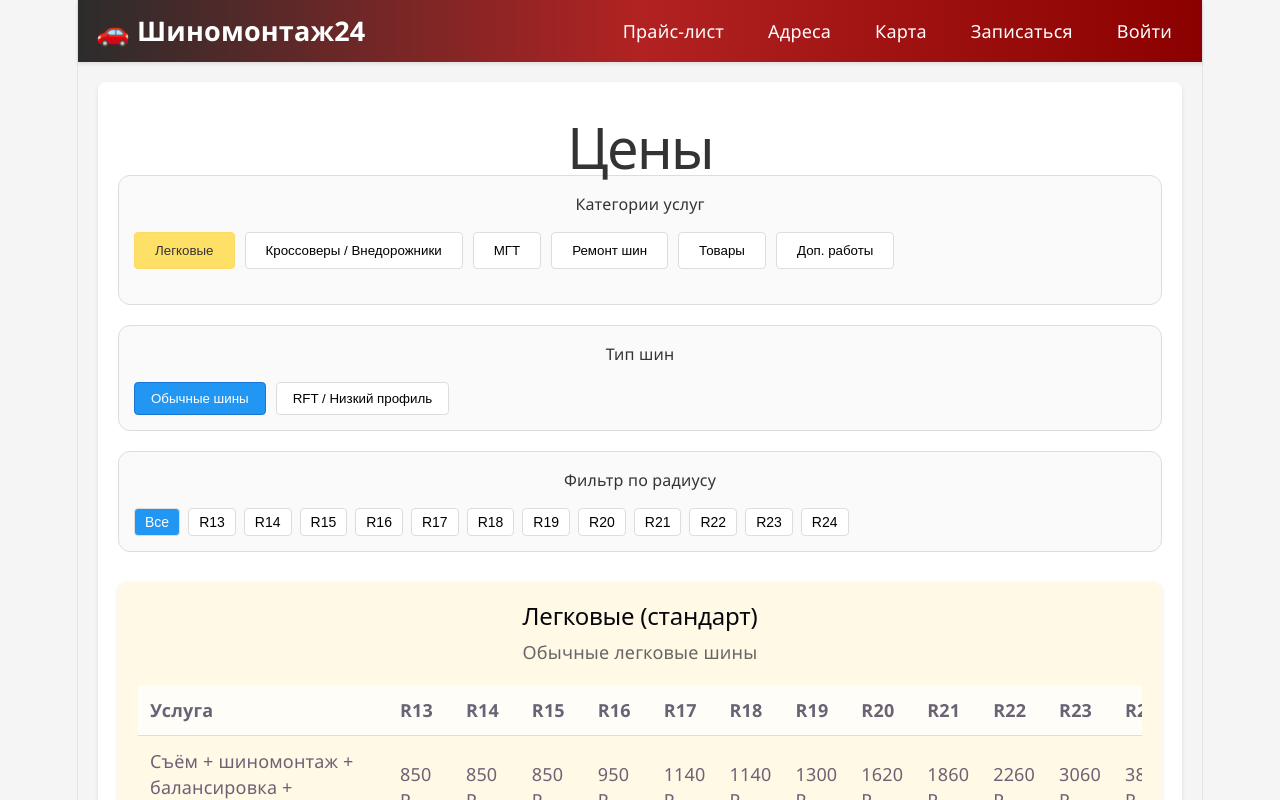
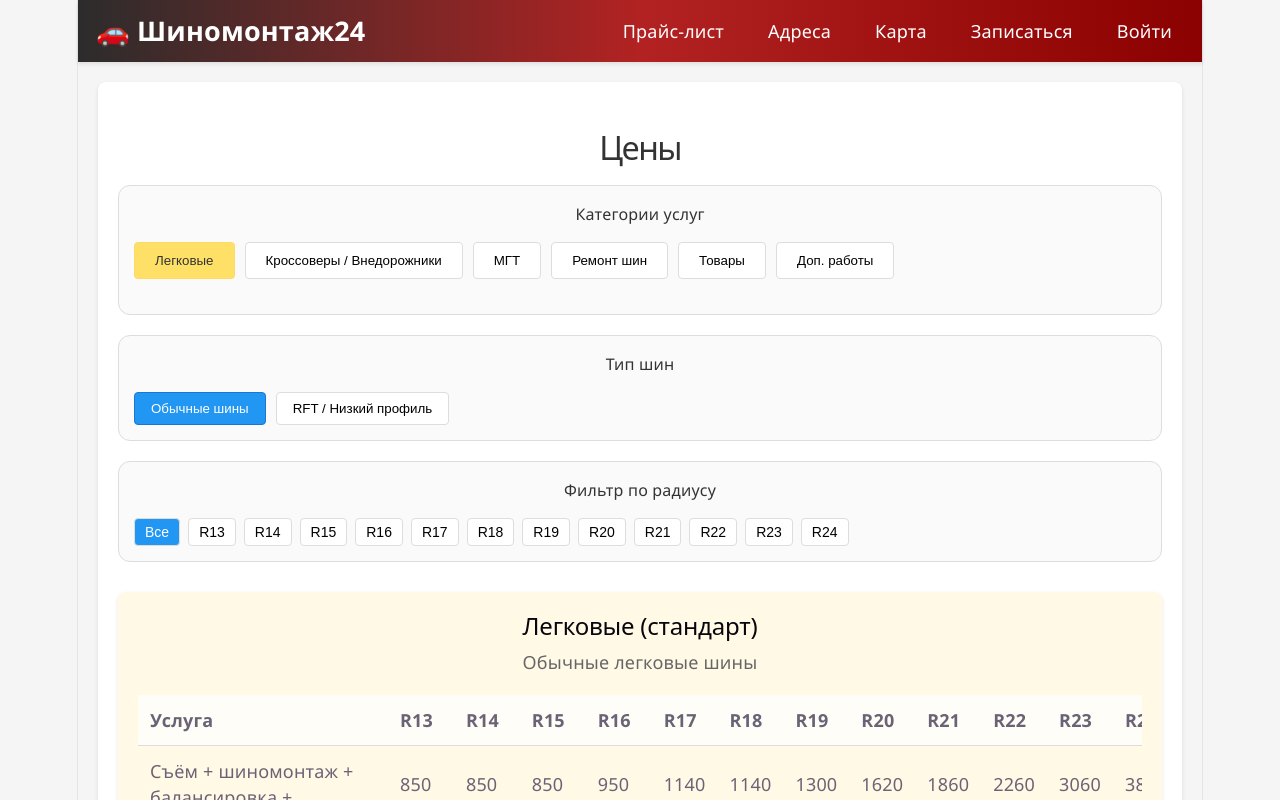
Before and after one commit to michatl-dev-droid/shinomontazh-app, a React (Vite) app in the folder client/: page / in a window 1280 px wide. Shown: the top 800 px of the page. Built offline with nearby package versions, Linux system fonts and the light colour scheme.

Commit message:
Reduce font size in page headers

```diff
--- a/client/src/App.css
+++ b/client/src/App.css
@@ -17,8 +17,9 @@ body {
 
 h1 {
   color: #333;
-  margin-bottom: 15px;
+  margin-bottom: 25px;
   text-align: center;
+  font-size: 1.8rem;
 }
 
 /* Навигация */
```
